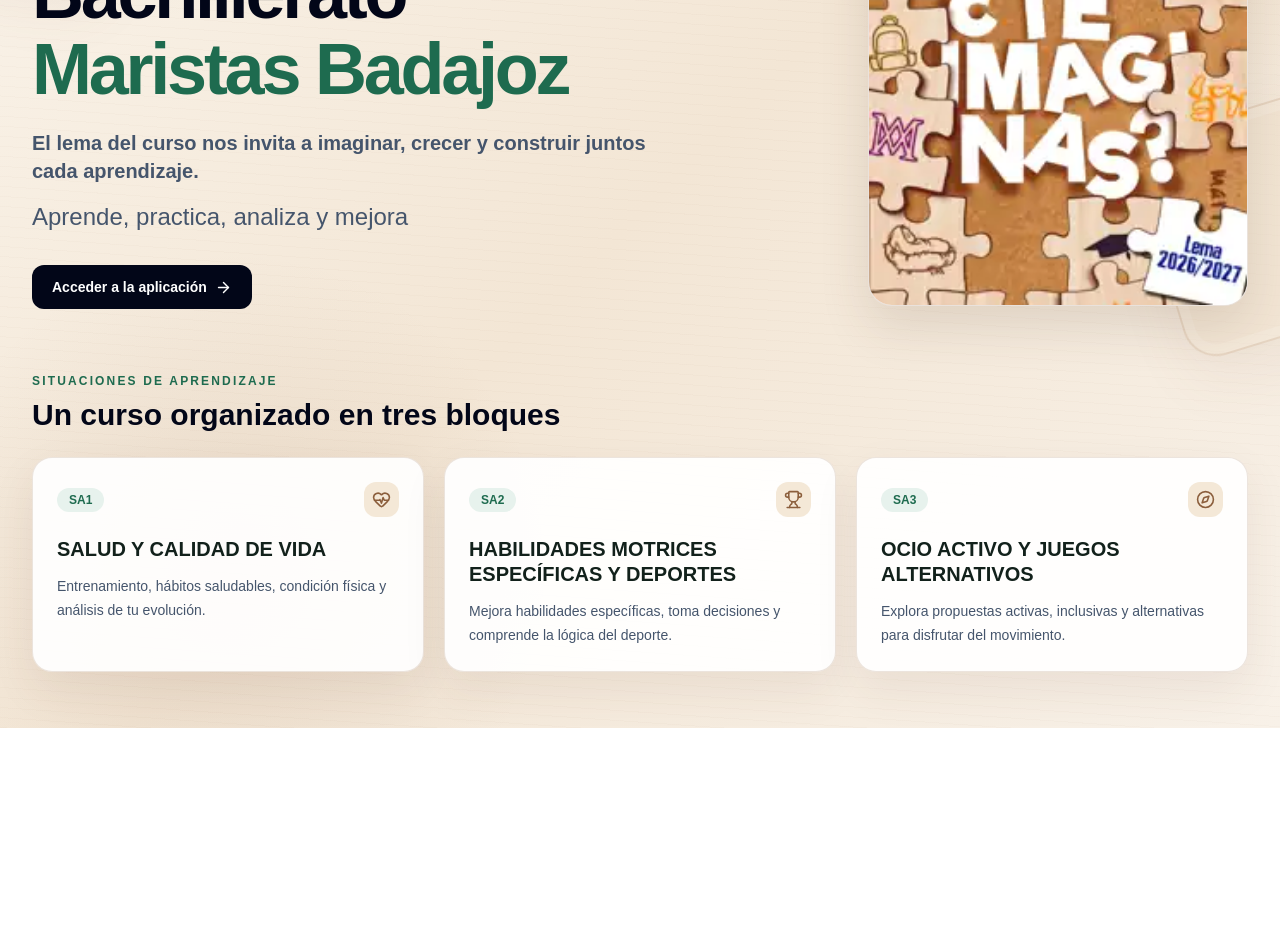
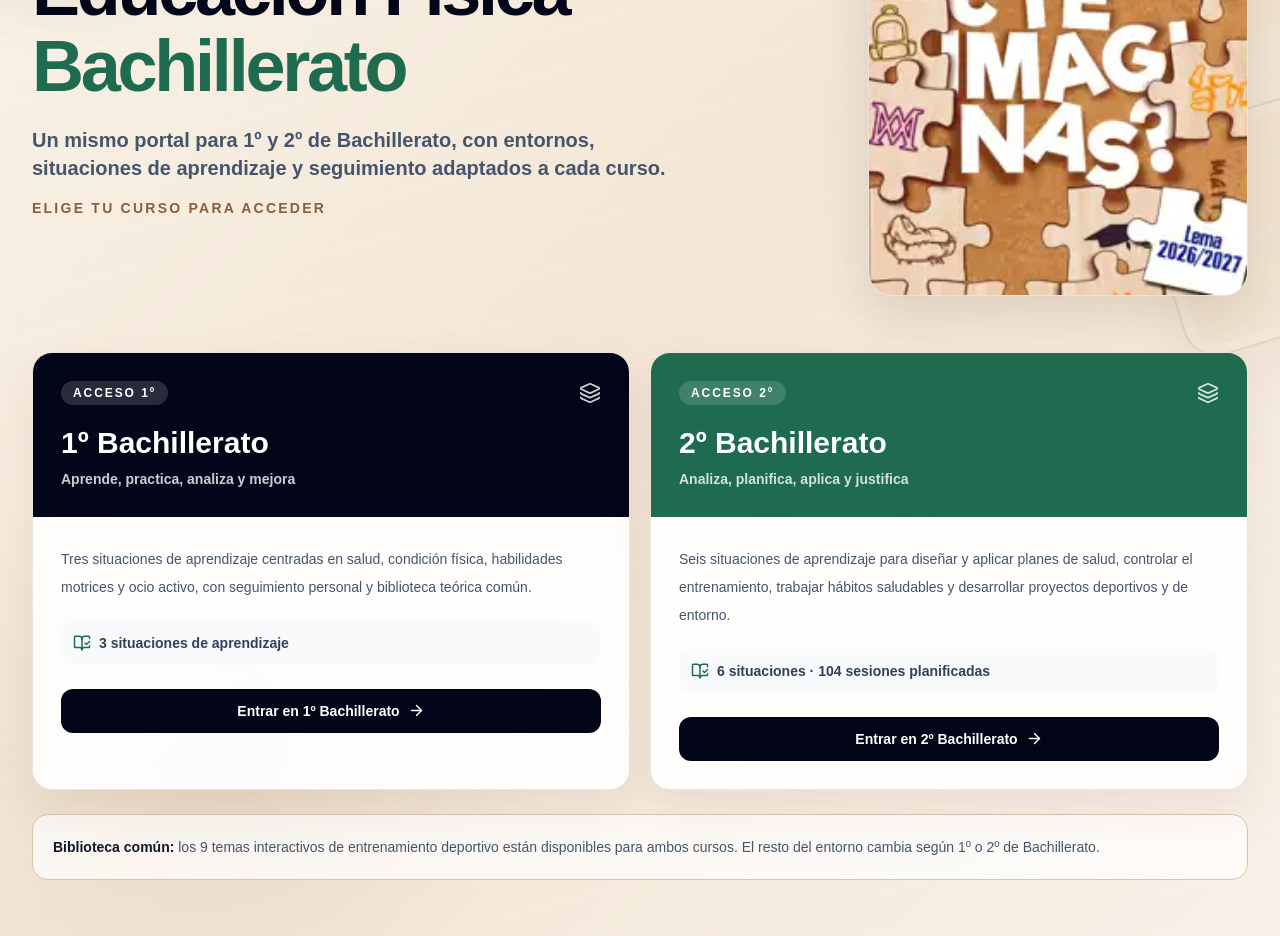
Before and after one commit to OSilosCalderon/ef-bachillerato-maristas, a Next.js app: page / in a window 1280 px wide. Shown: the part 400-1336 px from the top of the page. Before the commit the page ends 1128 px from the top, so only its background shows below. Built offline with nearby package versions, Linux system fonts and the light colour scheme.

Commit message:
Crear portal común de Bachillerato con acceso a 1º y 2º

```diff
--- a/app/auth/login/page.tsx
+++ b/app/auth/login/page.tsx
@@ -1,13 +1,16 @@
 "use client";
 
-import { FormEvent, useState } from "react";
-import { useRouter } from "next/navigation";
-import { LogIn, ShieldCheck } from "lucide-react";
+import Link from "next/link";
+import { FormEvent, Suspense, useState } from "react";
+import { useRouter, useSearchParams } from "next/navigation";
+import { ArrowLeft, GraduationCap, LogIn, ShieldCheck } from "lucide-react";
 import { createClient } from "@/lib/supabase/client";
 import { CoursePoster } from "@/components/course-poster";
 
-export default function LoginPage() {
+function LoginContent() {
   const router = useRouter();
+  const searchParams = useSearchParams();
+  const selectedCourse = searchParams.get("curso") === "2" ? 2 : 1;
   const [email, setEmail] = useState("");
   const [password, setPassword] = useState("");
   const [error, setError] = useState("");
@@ -22,8 +25,47 @@
       const { data, error: authError } = await supabase.auth.signInWithPassword({ email, password });
       if (authError || !data.user) throw authError ?? new Error("No se pudo iniciar sesión.");
 
-      const { data: profile } = await supabase.from("profiles").select("role").eq("id", data.user.id).single();
-      router.replace(profile?.role === "teacher" ? "/profesor" : "/alumno");
+      const { data: profile, error: profileError } = await supabase
+        .from("profiles")
+        .select("role")
+        .eq("id", data.user.id)
+        .single();
+      if (profileError || !profile) throw new Error("No se ha podido cargar el perfil de acceso.");
+
+      if (profile.role === "teacher") {
+        router.replace(`/profesor?curso=${selectedCourse}`);
+        router.refresh();
+        return;
+      }
+
+      const { data: student, error: studentError } = await supabase
+        .from("students")
+        .select("course_id")
+        .eq("profile_id", data.user.id)
+        .eq("active", true)
+        .single();
+      if (studentError || !student?.course_id) {
+        await supabase.auth.signOut();
+        throw new Error("Tu cuenta de alumno todavía no tiene un curso de Bachillerato asignado. Consulta con el profesor.");
+      }
+
+      const { data: course, error: courseError } = await supabase
+        .from("courses")
+        .select("bachillerato_year")
+        .eq("id", student.course_id)
+        .single();
+      if (courseError || !course) {
+        await supabase.auth.signOut();
+        throw new Error("No se ha podido comprobar el curso asignado a tu cuenta.");
+      }
+
+      const assignedYear = Number(course.bachillerato_year) === 2 ? 2 : 1;
+      if (assignedYear !== selectedCourse) {
+        await supabase.auth.signOut();
+        throw new Error(`Esta cuenta pertenece a ${assignedYear}º de Bachillerato. Vuelve atrás y entra desde el acceso de ${assignedYear}º.`);
+      }
+
+      router.replace("/alumno");
       router.refresh();
     } catch (cause) {
       setError(cause instanceof Error ? cause.message : "No se pudo iniciar sesión.");
@@ -34,14 +76,36 @@
 
   return (
     <main className="grid min-h-screen place-items-center px-5 py-10">
-      <div className="grid w-full max-w-4xl gap-6 lg:grid-cols-[1fr_auto] lg:items-center">
+      <div className="w-full max-w-5xl">
+        <Link href="/" className="mb-5 inline-flex items-center gap-2 text-sm font-bold text-slate-600 hover:text-slate-950">
+          <ArrowLeft size={17}/>Cambiar de curso
+        </Link>
+        <div className="grid gap-6 lg:grid-cols-[1fr_auto] lg:items-center">
           <section className="card relative min-w-0 overflow-hidden p-7 sm:p-9">
             <div aria-hidden="true" className="absolute -right-10 -top-10 h-28 w-28 rotate-12 rounded-[2rem] border border-[#8b5e3c]/15 bg-[#ead7bd]/45" />
             <div className="relative">
-            <div className="flex items-center gap-3 text-[#1e6b4f]"><ShieldCheck/><span className="text-xs font-extrabold uppercase tracking-[.18em]">Maristas Badajoz</span></div>
-            <h1 className="mt-5 text-3xl font-black tracking-tight">EF de 1º Bachillerato</h1>
-            <p className="mt-3 text-sm font-semibold text-[#8b5e3c]">Lema del curso 2026/2027</p>
-            <p className="mt-2 text-sm leading-6 text-slate-500">Acceso privado para alumnado y profesorado.</p>
+              <div className="flex items-center gap-3 text-[#1e6b4f]"><ShieldCheck/><span className="text-xs font-extrabold uppercase tracking-[.18em]">Maristas Badajoz · Bachillerato</span></div>
+              <div className="mt-5 flex flex-wrap items-center gap-3">
+                <span className="grid h-11 w-11 place-items-center rounded-2xl bg-[#e7f2ed] text-[#1e6b4f]"><GraduationCap size={23}/></span>
+                <div>
+                  <p className="text-xs font-bold uppercase tracking-[.15em] text-slate-400">Acceso seleccionado</p>
+                  <h1 className="text-3xl font-black tracking-tight">EF de {selectedCourse}º Bachillerato</h1>
+                </div>
+              </div>
+              <p className="mt-4 text-sm leading-6 text-slate-500">Acceso privado para alumnado y profesorado. El alumnado solo puede entrar en el curso al que está asignada su cuenta.</p>
+
+              <div className="mt-5 grid grid-cols-2 gap-2 rounded-2xl bg-slate-100 p-1.5" aria-label="Seleccionar curso">
+                {[1, 2].map((year) => (
+                  <Link
+                    key={year}
+                    href={`/auth/login?curso=${year}`}
+                    className={`rounded-xl px-3 py-2.5 text-center text-sm font-extrabold transition ${selectedCourse === year ? "bg-white text-slate-950 shadow-sm" : "text-slate-500 hover:text-slate-900"}`}
+                  >
+                    {year}º Bachillerato
+                  </Link>
+                ))}
+              </div>
+
               <form onSubmit={submit} className="mt-7 space-y-4">
                 <label htmlFor="email" className="block text-xs font-bold uppercase tracking-wide text-slate-500">Correo electrónico
                   <input id="email" type="email" autoComplete="email" required value={email} onChange={(e)=>setEmail(e.target.value)} className="mt-2 w-full rounded-xl border border-[#d9ccbc] bg-white p-3 text-sm outline-none focus:border-[#1e6b4f] focus:ring-2 focus:ring-[#1e6b4f]/15"/>
@@ -49,9 +113,9 @@
                 <label htmlFor="password" className="block text-xs font-bold uppercase tracking-wide text-slate-500">Contraseña
                   <input id="password" type="password" autoComplete="current-password" required value={password} onChange={(e)=>setPassword(e.target.value)} className="mt-2 w-full rounded-xl border border-[#d9ccbc] bg-white p-3 text-sm outline-none focus:border-[#1e6b4f] focus:ring-2 focus:ring-[#1e6b4f]/15"/>
                 </label>
-              {error && <p role="alert" className="rounded-xl bg-red-50 p-3 text-sm text-red-700">{error}</p>}
+                {error && <p role="alert" className="rounded-xl bg-red-50 p-3 text-sm font-semibold leading-6 text-red-700">{error}</p>}
                 <button disabled={loading} className="flex w-full items-center justify-center gap-2 rounded-xl bg-slate-950 px-4 py-3 text-sm font-bold text-white disabled:opacity-60">
-                <LogIn size={17}/>{loading ? "Accediendo…" : "Entrar"}
+                  <LogIn size={17}/>{loading ? "Accediendo…" : `Entrar en ${selectedCourse}º Bachillerato`}
                 </button>
               </form>
             </div>
@@ -60,6 +124,15 @@
             <CoursePoster compact />
           </div>
         </div>
+      </div>
     </main>
   );
 }
+
+export default function LoginPage() {
+  return (
+    <Suspense fallback={<main className="grid min-h-screen place-items-center text-sm font-semibold text-slate-500">Preparando acceso a Bachillerato…</main>}>
+      <LoginContent />
+    </Suspense>
+  );
+}
--- a/app/layout.tsx
+++ b/app/layout.tsx
@@ -3,8 +3,8 @@
 import "./globals.css";
 
 export const metadata: Metadata = {
-  title: "EF de 1º Bachillerato | Maristas Badajoz",
-  description: "Aplicación educativa de Educación Física para 1º de Bachillerato.",
+  title: "Educación Física · Bachillerato | Maristas Badajoz",
+  description: "Aplicación educativa de Educación Física para 1º y 2º de Bachillerato en Maristas Badajoz.",
 };
 
 export default function RootLayout({ children }: Readonly<{ children: React.ReactNode }>) {
--- a/app/page.tsx
+++ b/app/page.tsx
@@ -1,60 +1,87 @@
 import Link from "next/link";
-import { ArrowRight, GraduationCap, HeartPulse, ShieldCheck, Trophy, Compass } from "lucide-react";
-import { learningSituations } from "@/lib/demo-data";
+import { ArrowRight, BookOpenCheck, GraduationCap, Layers3 } from "lucide-react";
 import { CoursePoster } from "@/components/course-poster";
+import { secondYearPlannedSessions } from "@/lib/second-year-data";
 
-const saIcons = [HeartPulse, Trophy, Compass];
+const courses = [
+  {
+    year: 1,
+    title: "1º Bachillerato",
+    subtitle: "Aprende, practica, analiza y mejora",
+    description:
+      "Tres situaciones de aprendizaje centradas en salud, condición física, habilidades motrices y ocio activo, con seguimiento personal y biblioteca teórica común.",
+    meta: "3 situaciones de aprendizaje",
+    href: "/auth/login?curso=1",
+  },
+  {
+    year: 2,
+    title: "2º Bachillerato",
+    subtitle: "Analiza, planifica, aplica y justifica",
+    description:
+      "Seis situaciones de aprendizaje para diseñar y aplicar planes de salud, controlar el entrenamiento, trabajar hábitos saludables y desarrollar proyectos deportivos y de entorno.",
+    meta: `6 situaciones · ${secondYearPlannedSessions} sesiones planificadas`,
+    href: "/auth/login?curso=2",
+  },
+] as const;
 
 export default function HomePage() {
   return (
     <main className="min-h-screen">
       <section className="mx-auto max-w-7xl px-5 py-8 sm:px-8 lg:py-14">
-        <nav className="mb-14 flex items-center justify-between gap-4">
+        <nav className="mb-12 flex items-center justify-between gap-4">
           <div>
             <div className="text-xs font-extrabold uppercase tracking-[.2em] text-[#1e6b4f]">Maristas Badajoz</div>
-            <div className="mt-1 text-sm font-semibold text-slate-700">Educación Física</div>
+            <div className="mt-1 text-sm font-semibold text-slate-700">Educación Física · Bachillerato</div>
           </div>
           <span className="rounded-full border border-[#d7c4ab] bg-white/85 px-3 py-2 text-xs font-semibold text-slate-600 shadow-sm">Entorno educativo privado</span>
         </nav>
 
-        <div className="grid gap-10 lg:grid-cols-[1.05fr_.95fr] lg:items-center">
+        <div className="grid gap-10 lg:grid-cols-[1.08fr_.92fr] lg:items-center">
           <div className="min-w-0">
             <span className="inline-flex items-center gap-2 rounded-full bg-[#e7f2ed] px-3 py-2 text-xs font-bold text-[#1e6b4f]">
               <GraduationCap size={16}/> Curso 2026/27
             </span>
             <h1 className="mt-6 max-w-4xl text-4xl font-black tracking-[-.045em] text-slate-950 sm:text-6xl lg:text-7xl">
-              EF de 1º Bachillerato
-              <span className="mt-1 block text-[#1e6b4f]">Maristas Badajoz</span>
+              Educación Física
+              <span className="mt-1 block text-[#1e6b4f]">Bachillerato</span>
             </h1>
-            <p className="mt-6 max-w-2xl text-lg font-semibold text-slate-600 sm:text-xl">El lema del curso nos invita a imaginar, crecer y construir juntos cada aprendizaje.</p>
-            <p className="mt-4 text-xl font-medium text-slate-600 sm:text-2xl">Aprende, practica, analiza y mejora</p>
-            <Link href="/auth/login" className="mt-8 inline-flex items-center gap-2 rounded-xl bg-slate-950 px-5 py-3 text-sm font-bold text-white focus-visible:outline-none focus-visible:ring-2 focus-visible:ring-[#1e6b4f]">
-              Acceder a la aplicación <ArrowRight size={17}/>
-            </Link>
+            <p className="mt-6 max-w-2xl text-lg font-semibold text-slate-600 sm:text-xl">
+              Un mismo portal para 1º y 2º de Bachillerato, con entornos, situaciones de aprendizaje y seguimiento adaptados a cada curso.
+            </p>
+            <p className="mt-4 text-sm font-bold uppercase tracking-[.16em] text-[#8b5e3c]">Elige tu curso para acceder</p>
           </div>
           <div className="flex justify-center lg:justify-end">
             <CoursePoster />
           </div>
         </div>
 
-        <section className="mt-16" aria-labelledby="situaciones-title">
-          <p className="text-xs font-bold uppercase tracking-[.18em] text-[#1e6b4f]">Situaciones de aprendizaje</p>
-          <h2 id="situaciones-title" className="mt-2 text-2xl font-extrabold text-slate-950 sm:text-3xl">Un curso organizado en tres bloques</h2>
-          <div className="mt-6 grid gap-5 lg:grid-cols-3">
-            {learningSituations.map((sa, index)=>{
-              const Icon = saIcons[index] ?? GraduationCap;
-              return (
-                <article key={sa.id} className="card flex min-w-0 flex-col p-6">
-                  <div className="flex items-center justify-between gap-3">
-                    <span className="w-fit rounded-full bg-[#e7f2ed] px-3 py-1 text-xs font-bold text-[#1e6b4f]">{sa.code}</span>
-                    <span className="rounded-xl bg-[#f4e8d7] p-2 text-[#8b5e3c]" aria-hidden="true"><Icon size={19}/></span>
-                  </div>
-                  <h3 className="mt-5 text-xl font-extrabold leading-tight">{sa.name}</h3>
-                  <p className="mt-3 flex-1 text-sm leading-6 text-slate-600">{sa.description}</p>
-                </article>
-              );
-            })}
-          </div>
+        <section className="mt-14 grid gap-5 lg:grid-cols-2" aria-label="Acceso por curso">
+          {courses.map((course) => (
+            <article key={course.year} className="card flex min-h-[330px] flex-col overflow-hidden p-0">
+              <div className={`p-6 sm:p-7 ${course.year === 1 ? "bg-slate-950 text-white" : "bg-[#1e6b4f] text-white"}`}>
+                <div className="flex items-center justify-between gap-3">
+                  <span className="rounded-full bg-white/15 px-3 py-1 text-xs font-extrabold uppercase tracking-[.16em]">Acceso {course.year}º</span>
+                  <Layers3 size={22} className="opacity-80"/>
+                </div>
+                <h2 className="mt-5 text-3xl font-black">{course.title}</h2>
+                <p className="mt-2 text-sm font-bold text-white/80">{course.subtitle}</p>
+              </div>
+              <div className="flex flex-1 flex-col p-6 sm:p-7">
+                <p className="text-sm leading-7 text-slate-600">{course.description}</p>
+                <div className="mt-5 flex items-center gap-2 rounded-xl bg-slate-50 p-3 text-sm font-bold text-slate-700">
+                  <BookOpenCheck size={18} className="text-[#1e6b4f]"/>
+                  <span>{course.meta}</span>
+                </div>
+                <Link href={course.href} className="mt-6 inline-flex items-center justify-center gap-2 rounded-xl bg-slate-950 px-5 py-3 text-sm font-extrabold text-white transition hover:bg-slate-800 focus-visible:outline-none focus-visible:ring-2 focus-visible:ring-[#1e6b4f]">
+                  Entrar en {course.title} <ArrowRight size={17}/>
+                </Link>
+              </div>
+            </article>
+          ))}
+        </section>
+
+        <section className="mt-6 rounded-2xl border border-[#d7c4ab] bg-white/70 p-5 text-sm leading-6 text-slate-600">
+          <strong className="text-slate-900">Biblioteca común:</strong> los 9 temas interactivos de entrenamiento deportivo están disponibles para ambos cursos. El resto del entorno cambia según 1º o 2º de Bachillerato.
         </section>
       </section>
     </main>
```
Lines whose indentation alone changed are shown as unchanged.
